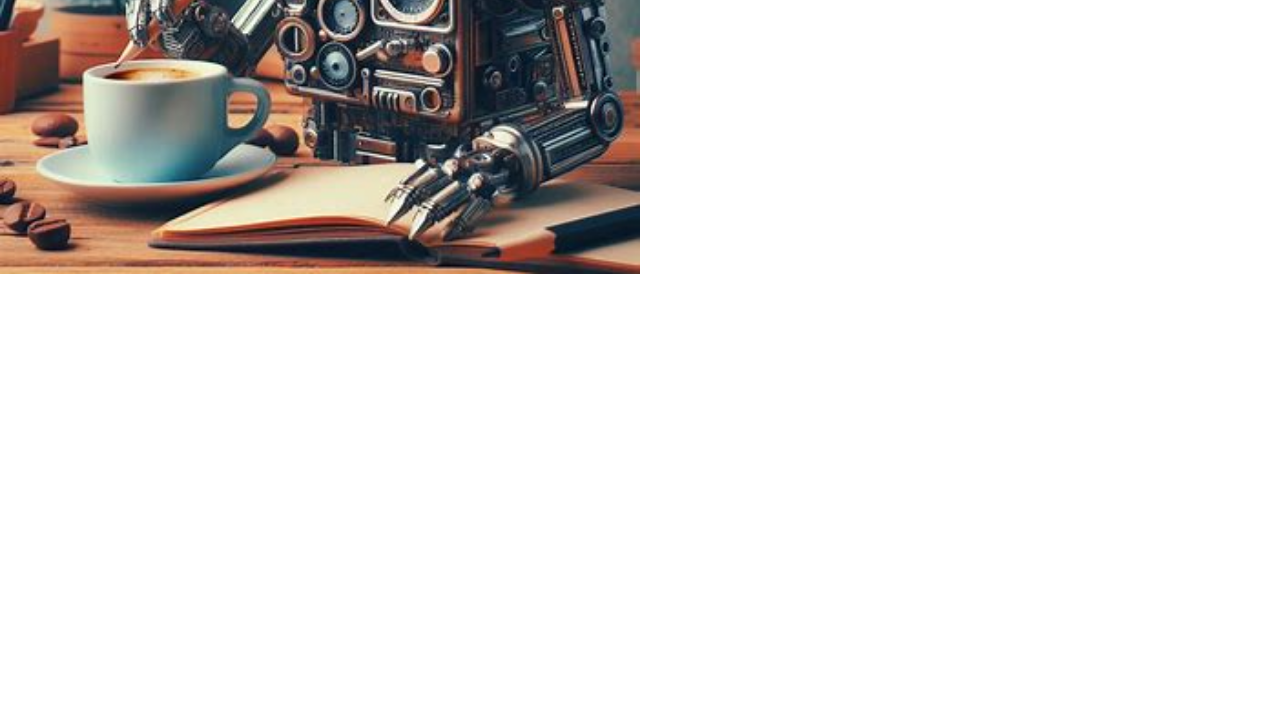
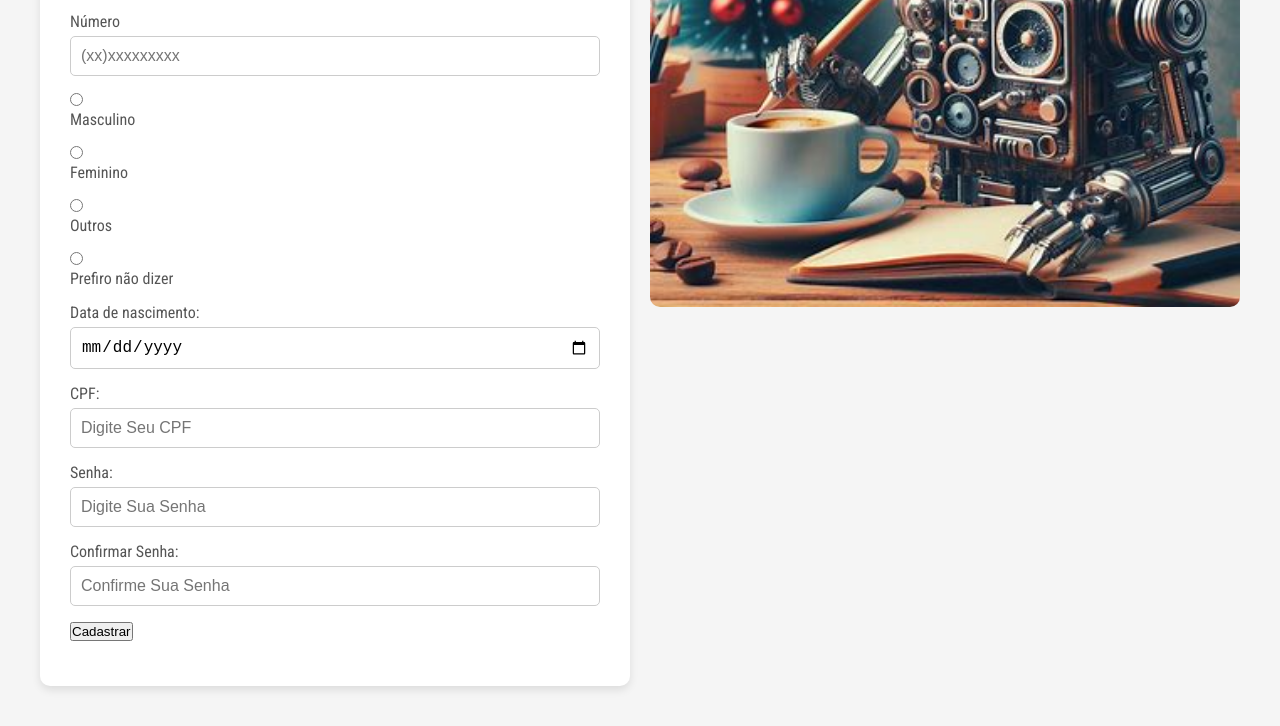
Before and after one commit to Guilherme-Orio/NodeJS_expressAPI_SGBD, a plain HTML site: page index.html in a window 1280 px wide. Shown: the part 403-1129 px from the top of the page. Before the commit the page ends 800 px from the top, so only its background shows below. Drawn offline with Linux system fonts and the light colour scheme.

Commit message:
terminando a stylização

```diff
--- a/index.html
+++ b/index.html
@@ -18,11 +18,6 @@
         </nav>
     </header>
     <main>
-        <article class ="container-img">
-            <div class="img">
-                <img src="assets/img/OIG2.jpeg" alt="imagem de um robo com uma xícara de café">
-            </div>
-        </article>
         <article class="container-cadastro">
             <h2>Cadastre-se</h2>
             <div class="container-name">
@@ -69,11 +64,19 @@
             </div>
             <div class = "conteiner-senha">
                 <label for="senha">Senha:</label>
-                <input type="text" class = "senha" name = "senha" placeholder="Digie Sua Senha" required>
+                <input type="text" class = "senha" name = "senha" placeholder="Digite Sua Senha" required>
             </div>
-            <div class = "conteiner-confirmar-senha">
-                <label for="confirmar-senha">Confirmar Sua Senha:</label>
+            <div class = "container-confirmar-senha">
+                <label for="confirmar-senha">Confirmar Senha:</label>
                 <input type="text" class = "confirmar-senha" name = "confirmar-senha" placeholder="Confirme Sua Senha" required>
+            </div>
+            <div class ="container-btn-cadastrar">
+                <button type="submit" class="btn-cadastrar">Cadastrar</button>
+            </div>
+        </article>
+        <article class ="container-img">
+            <div class="img">
+                <img src="assets/img/OIG2.jpeg" alt="imagem de um robo com uma xícara de café">
             </div>
         </article>
     </main>
--- a/style.css
+++ b/style.css
@@ -1,33 +1,76 @@
+@import url('https://fonts.googleapis.com/css2?family=Roboto+Condensed:ital,wght@0,100..900;1,100..900&display=swap');
 *{
     margin: 0px;
     padding: 0px;
+    box-sizing: border-box;
 }
 body{
+    font-family: 'Roboto Condensed', sans-serif;
     display: flex;
     align-items: center;
     justify-content: center;
     flex-direction: column;
     box-sizing: border-box;
+    padding: 20px;
+    background-color: #f5f5f5;
+
 }
 header{
     display: flex;
     align-items: center;
     justify-content: space-between;
     width: 100vw;
+    height: 100px;
 }
 nav ul{
     display: flex;
     list-style: none;
 }
 nav ul li{
-    margin-left: 20px;
+    margin: 20px
 }
 main{
     display: grid;
     grid-template-columns:1fr 1fr;
     width: 100%;
+    max-width: 1200px;
+    gap:20px;
 }
 .container-img img{
     width: 100%;
     height: auto;
+    border-radius: 10px;
+    object-fit: cover;
 }
+.container-cadastro{
+    background-color: #fff;
+    padding: 30px;
+    border-radius: 10px;
+    box-shadow: 0 4px 8px rgba(0,0,0,0.1);
+}
+.container-cadastro{
+    margin-bottom:20px;
+    color:#333;
+}
+.container-cadastro div{
+    margin-bottom: 15px;
+}
+.container-cadastro label{
+    display: block;
+    margin-bottom:5px;
+    color: #555;
+}
+.container-cadastro input[type="text"],
+.container-cadastro input[type="email"],
+.container-cadastro input[type="tel"],
+.container-cadastro input[type="date"],
+.container-cadastro input[type="passoword"]{
+    width: 100%;
+    padding: 10px;
+    border: 1px solid #ccc;
+    border-radius: 5px;
+    font-size: 16px;
+}
+.container-cadastro .btn-cadastrar{
+
+}
```
